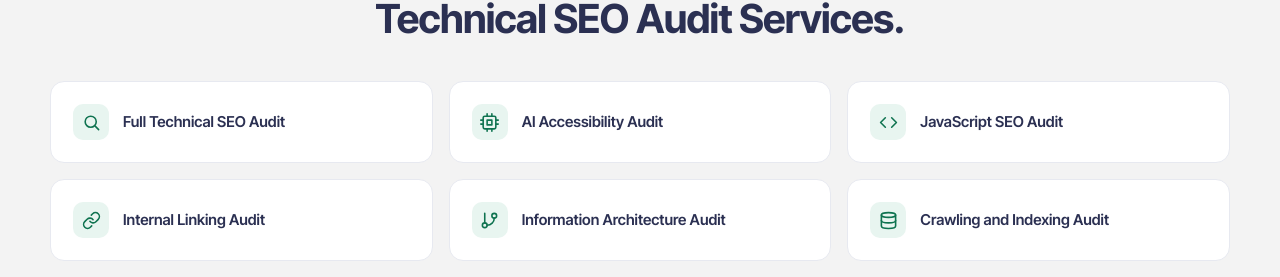
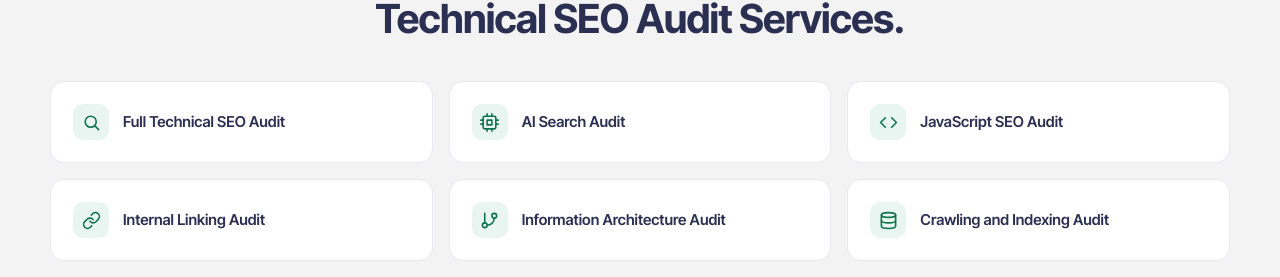
Before and after one commit to Gent-of-Search/gentofsearch.com, a Jekyll site: the page built from services/audits.html, in a window 1280 px wide and 900 px high, scrolled down 1520 px. Shown: the part 148-425 px from the top of the window. Built offline with Jekyll 4.4.1, drawn with Linux system fonts in a browser that asks for light colours.

Commit message:
Audits: rename 'AI Accessibility Audit' -> 'AI Search Audit'

```diff
--- a/services/audits.html
+++ b/services/audits.html
@@ -107,7 +107,7 @@ service: audits
         </div>
         <div style="display:flex; align-items:center; gap:14px; padding:22px 22px; border:1px solid #E7E9F0; border-radius:14px; background:#FFFFFF;">
           <span style="flex-shrink:0; width:36px; height:36px; border-radius:10px; background:#E8F5F0; display:grid; place-items:center; color:#0F7350;"><svg width="19" height="19" viewBox="0 0 24 24" fill="none" stroke="currentColor" stroke-width="2" stroke-linecap="round" stroke-linejoin="round"><rect x="4" y="4" width="16" height="16" rx="2"></rect><rect x="9" y="9" width="6" height="6"></rect><line x1="9" y1="1" x2="9" y2="4"></line><line x1="15" y1="1" x2="15" y2="4"></line><line x1="9" y1="20" x2="9" y2="23"></line><line x1="15" y1="20" x2="15" y2="23"></line><line x1="20" y1="9" x2="23" y2="9"></line><line x1="20" y1="14" x2="23" y2="14"></line><line x1="1" y1="9" x2="4" y2="9"></line><line x1="1" y1="14" x2="4" y2="14"></line></svg></span>
-          <span style="font-family:'Inter Tight',sans-serif; font-weight:600; font-size:15px; color:#2B3052; line-height:1.3;">AI Accessibility Audit</span>
+          <span style="font-family:'Inter Tight',sans-serif; font-weight:600; font-size:15px; color:#2B3052; line-height:1.3;">AI Search Audit</span>
         </div>
         <div style="display:flex; align-items:center; gap:14px; padding:22px 22px; border:1px solid #E7E9F0; border-radius:14px; background:#FFFFFF;">
           <span style="flex-shrink:0; width:36px; height:36px; border-radius:10px; background:#E8F5F0; display:grid; place-items:center; color:#0F7350;"><svg width="19" height="19" viewBox="0 0 24 24" fill="none" stroke="currentColor" stroke-width="2" stroke-linecap="round" stroke-linejoin="round"><polyline points="16 18 22 12 16 6"></polyline><polyline points="8 6 2 12 8 18"></polyline></svg></span>
```
